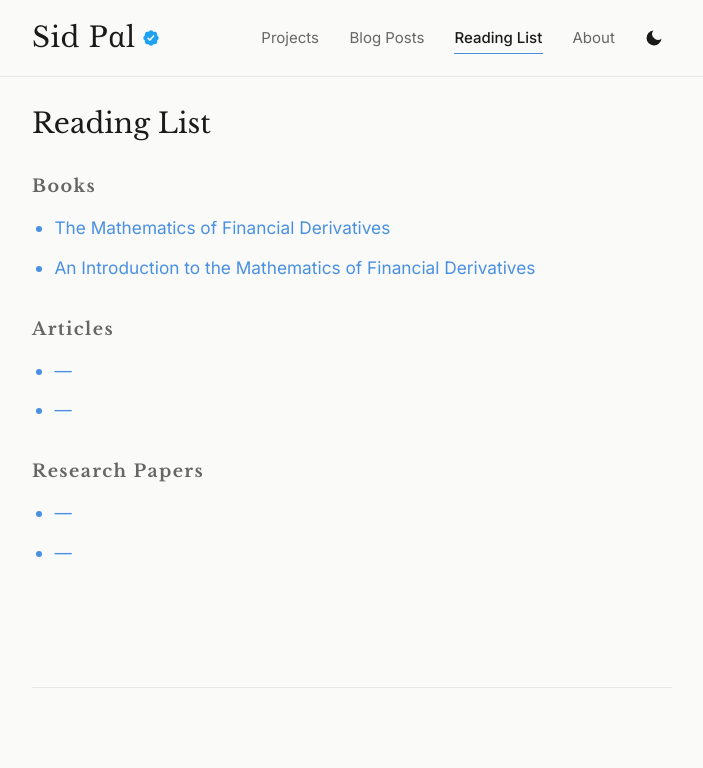
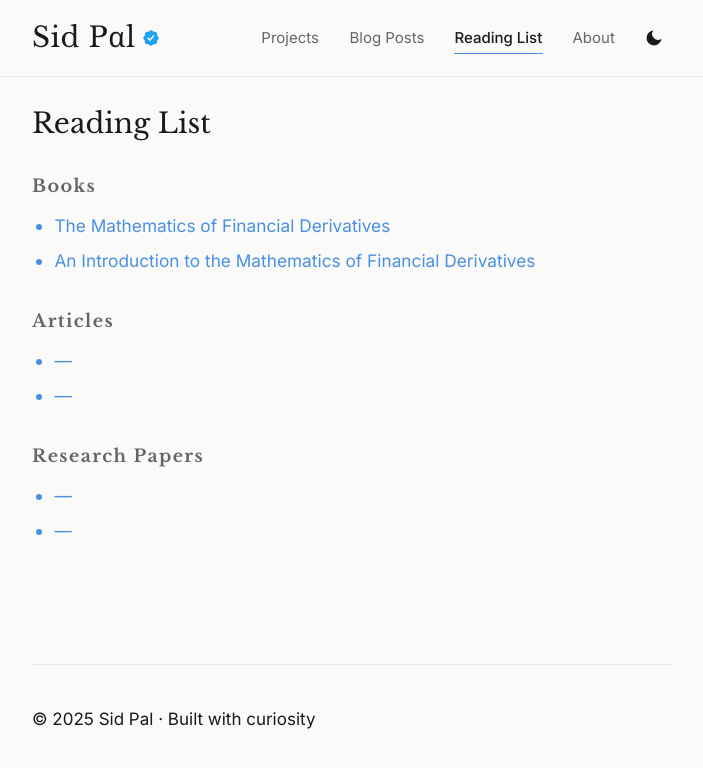
Before and after one commit to sidsince95/sidsince95.github.io, a Jekyll site: the page built from reading-list/index.md, in a window 1280 px wide. Shown: the top 768 px of the page, without its empty margins (288-991 px from the left). Built offline with Jekyll 4.4.1, drawn with Linux system fonts in a browser that asks for light colours.

Commit message:
Style reading list page

```diff
--- a/_layouts/default.html
+++ b/_layouts/default.html
@@ -43,8 +43,9 @@
   {{ content }}
 </main>
 
-<footer>
-  </footer>
+<footer></footer>
+  © 2025 Sid Pal · Built with curiosity
+</footer>
 
 <script>
   // 1. SCROLL ANIMATION (Glassmorphism & Shrink)
--- a/assets/css/style.css
+++ b/assets/css/style.css
@@ -230,10 +230,10 @@ footer { margin-top: 120px; padding-top: 40px; border-top: 1px solid var(--accen
 }
 
 .reading-list-page li {
-  margin-bottom: 0.65rem;
+  margin-bottom: 0.5rem;
   font-family: var(--font-main);
   font-size: 1.08rem;
-  line-height: 1.7;
+  line-height: 1.55;
   color: var(--hover-color);
 }
 
@@ -246,3 +246,19 @@ footer { margin-top: 120px; padding-top: 40px; border-top: 1px solid var(--accen
   text-decoration: underline;
   text-decoration-color: var(--hover-color);
 }
+
+/* --- PAGE ENTRY ANIMATION --- */
+main {
+  animation: fadeUp 0.4s ease both;
+}
+
+@keyframes fadeUp {
+  from {
+    opacity: 0;
+    transform: translateY(8px);
+  }
+  to {
+    opacity: 1;
+    transform: translateY(0);
+  }
+}
```
